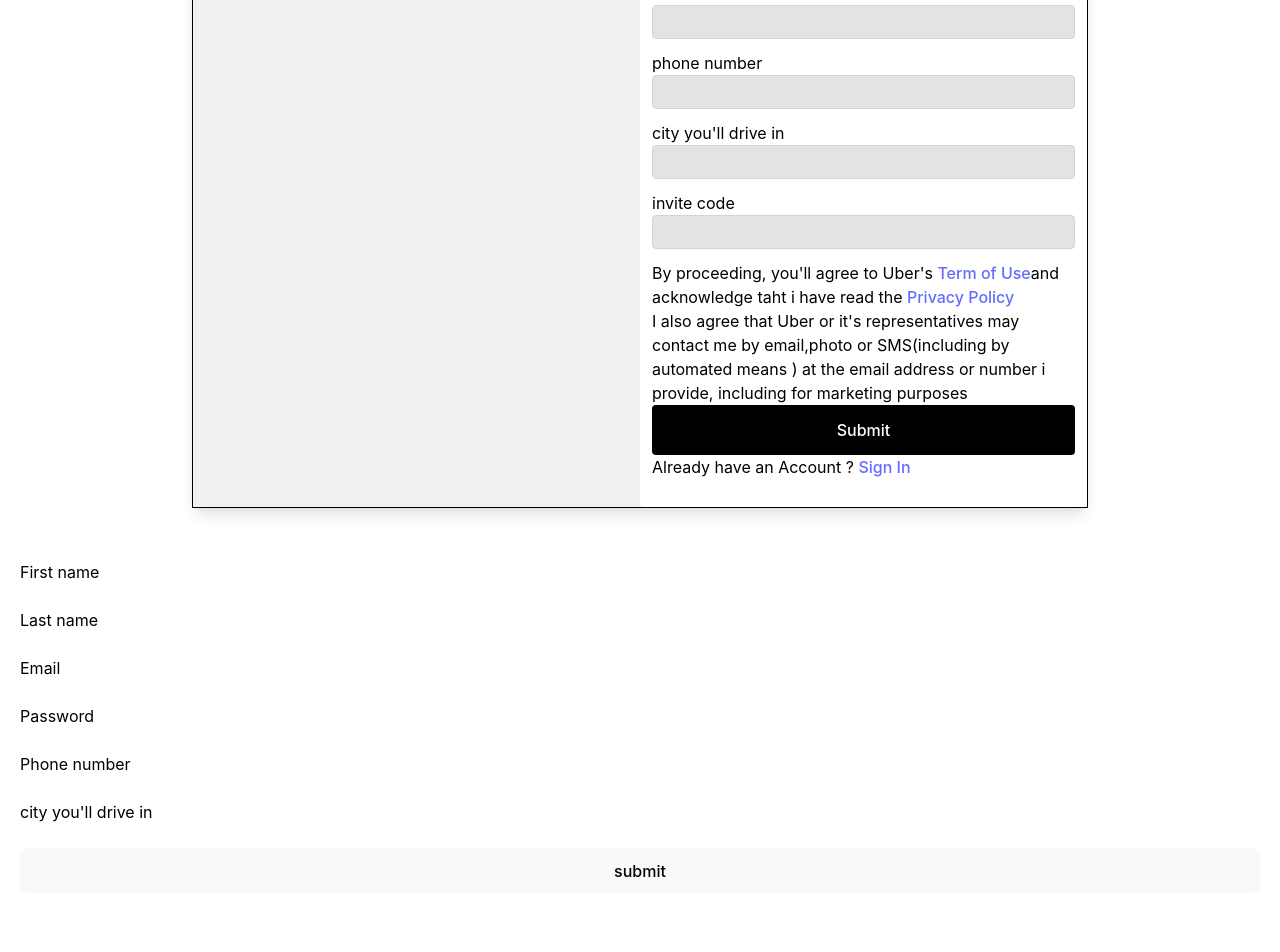
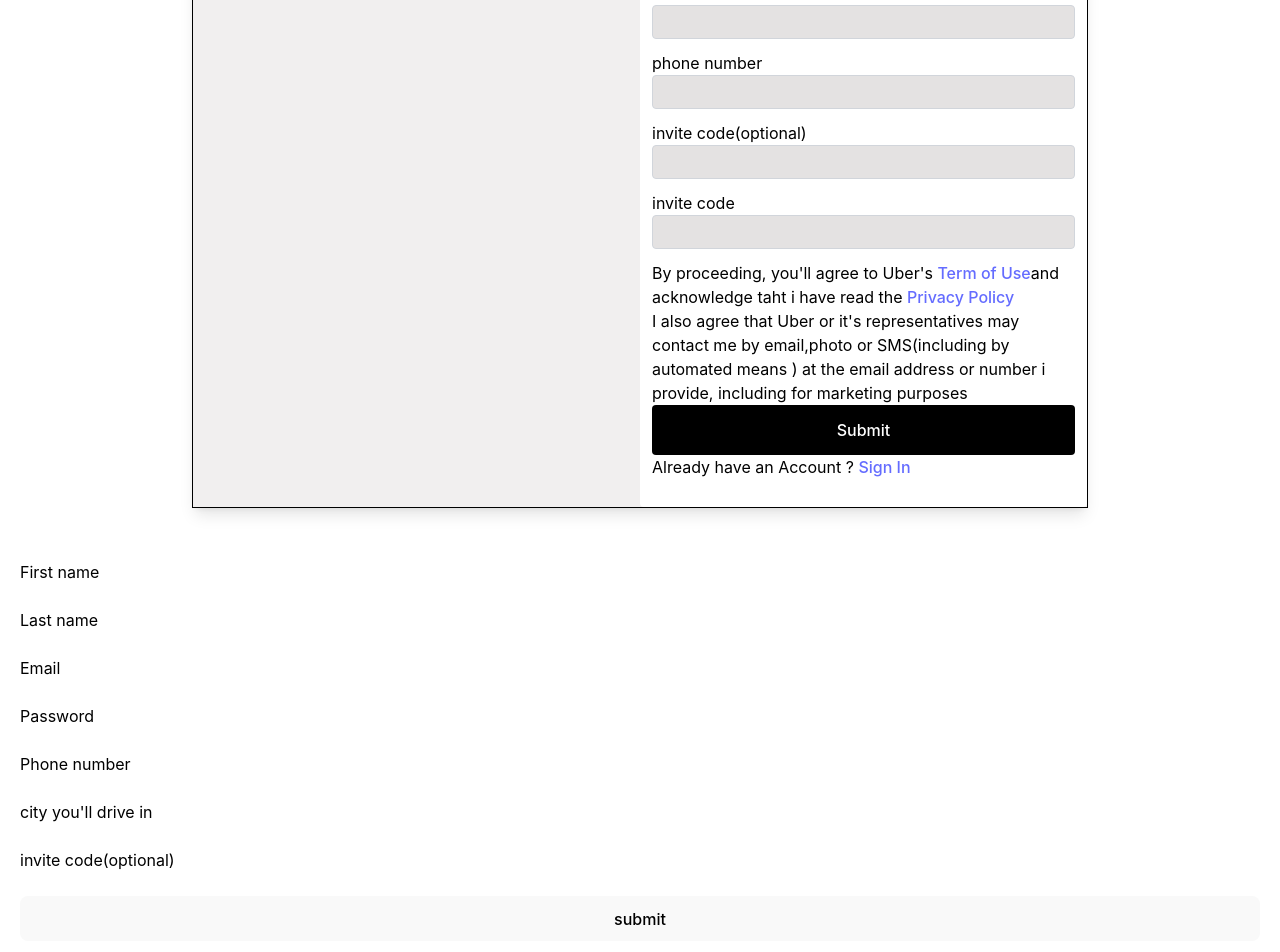
Before and after one commit to BLADEHEDA/Private-journal, a React (Vite) app: page / in a window 1280 px wide. Shown: the part 380-1332 px from the top of the page. Before the commit the page ends 1293 px from the top, so only its background shows below. Built offline with nearby package versions, Linux system fonts and the light colour scheme.

Commit message:
changes done to fields

```diff
--- a/src/Components/Form/Form.tsx
+++ b/src/Components/Form/Form.tsx
@@ -194,7 +194,7 @@
             )}
           </div>
           <div className='mb-3'>
-            <label >city you'll drive in </label>
+            <label >invite code(optional) </label>
             <input type="text" name="city" id="city"
               className={`block form-input w-full rounded border py-1 px-2 ${formik.touched.city && formik.errors.city ? 'border-red-400' : 'border-gray-300'}`}
               onChange={formik.handleChange} onBlur={formik.handleBlur} value={formik.values.city} />
--- a/src/Components/Form/LoginFormikComponents.tsx
+++ b/src/Components/Form/LoginFormikComponents.tsx
@@ -50,6 +50,7 @@
     password: "",
     phonenumber: "",
     city: "",
+    code: "",
     rememberMe: false,
   };
   const onSubmit = (values) => console.log(JSON.stringify(values, null, 4));
@@ -67,6 +68,7 @@
     password: yup.string().required("Password field is required"),
     phonenumber: yup.string().required(),
     city: yup.string().required(),
+    code: yup.string().optional(),
   });
 
   return (
@@ -85,6 +87,7 @@
               <FormikField label="Password" name="password" type="password" />
               <FormikField label="Phone number" name="phone" type="tel" />
               <FormikField label="city you'll drive in  " name="city" type="text" />
+              <FormikField label="invite code(optional) " name="code" type="text" />
               {/* <FormikField
                 label="Remember Me"
                 name="rememberMe"
```
